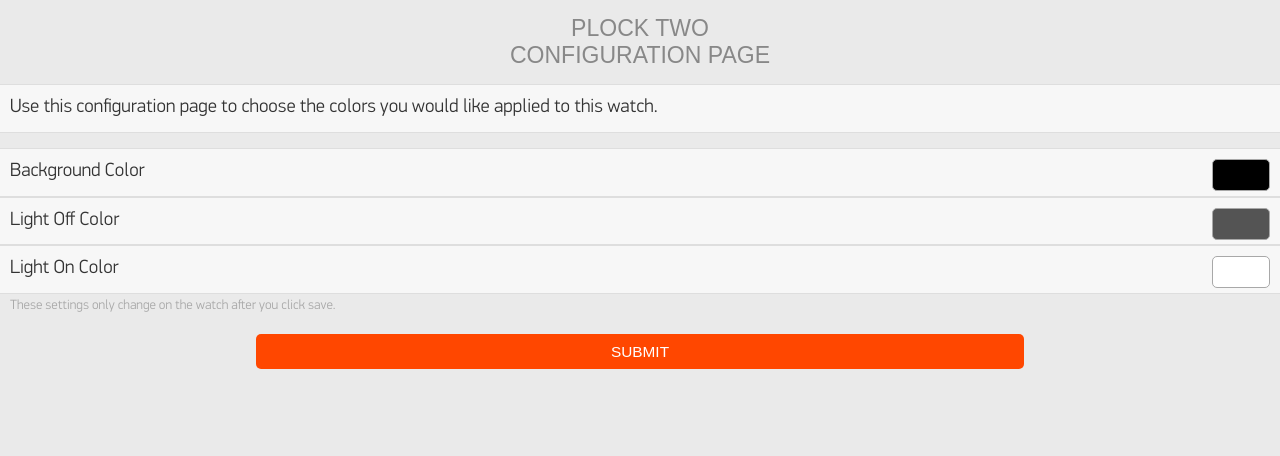
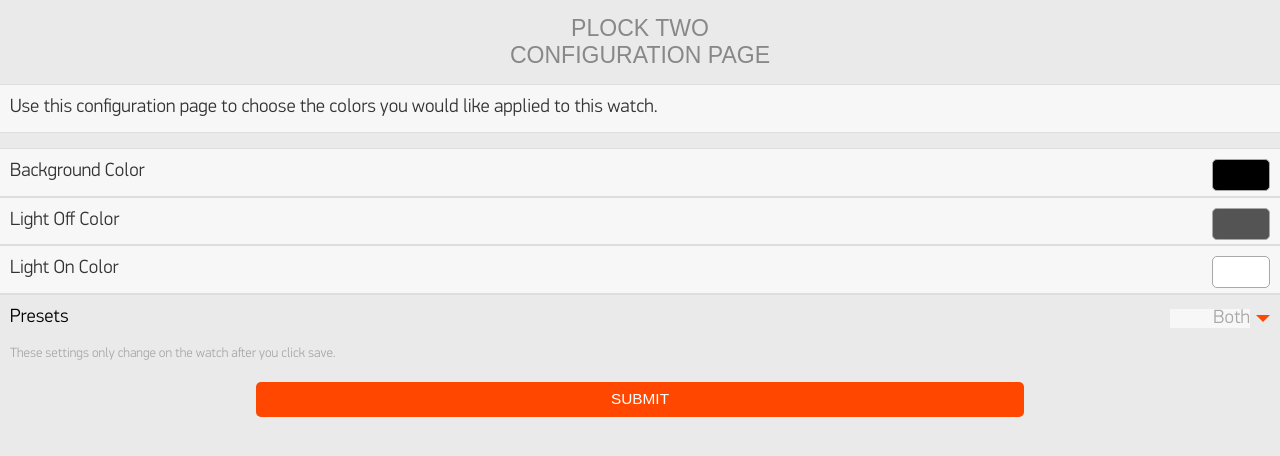
Before and after one commit to pekha/pebble-plockTwo-face, a website: page config/index.html in a window 1280 px wide. Drawn offline with Linux system fonts and the light colour scheme.

Commit message:
On commence a rajouter les presets

```diff
--- a/config/index.html
+++ b/config/index.html
@@ -64,6 +64,14 @@
         <input id='boldCheckbox' type='checkbox' class='item-checkbox' checked>
     </label>
   </div-->
+  <label class="item">
+    Presets
+      <select name="select-1" dir='rtl' class="item-select">
+        <option class="item-select-option">Both</option>
+        <option class="item-select-option">Major only</option>
+        <option class="item-select-option">Minor only</option>
+      </select>
+  </label>
   <div class='item-container-footer'>
       These settings only change on the watch after you click save.
   </div>
```
